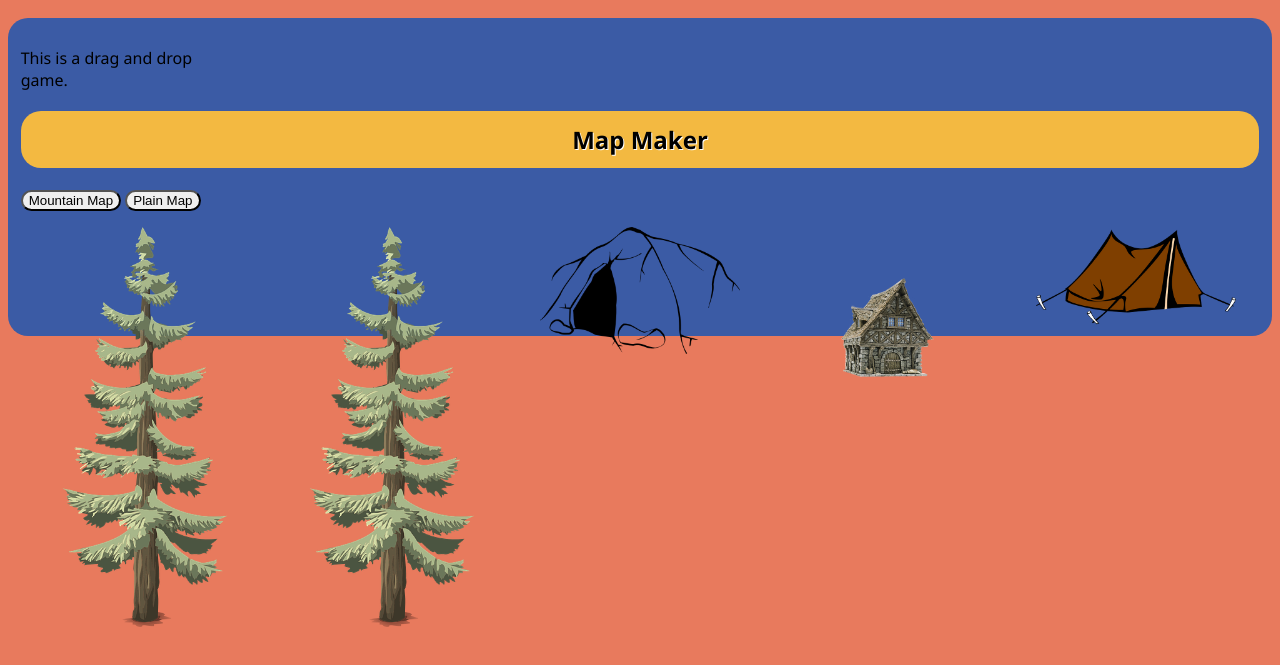
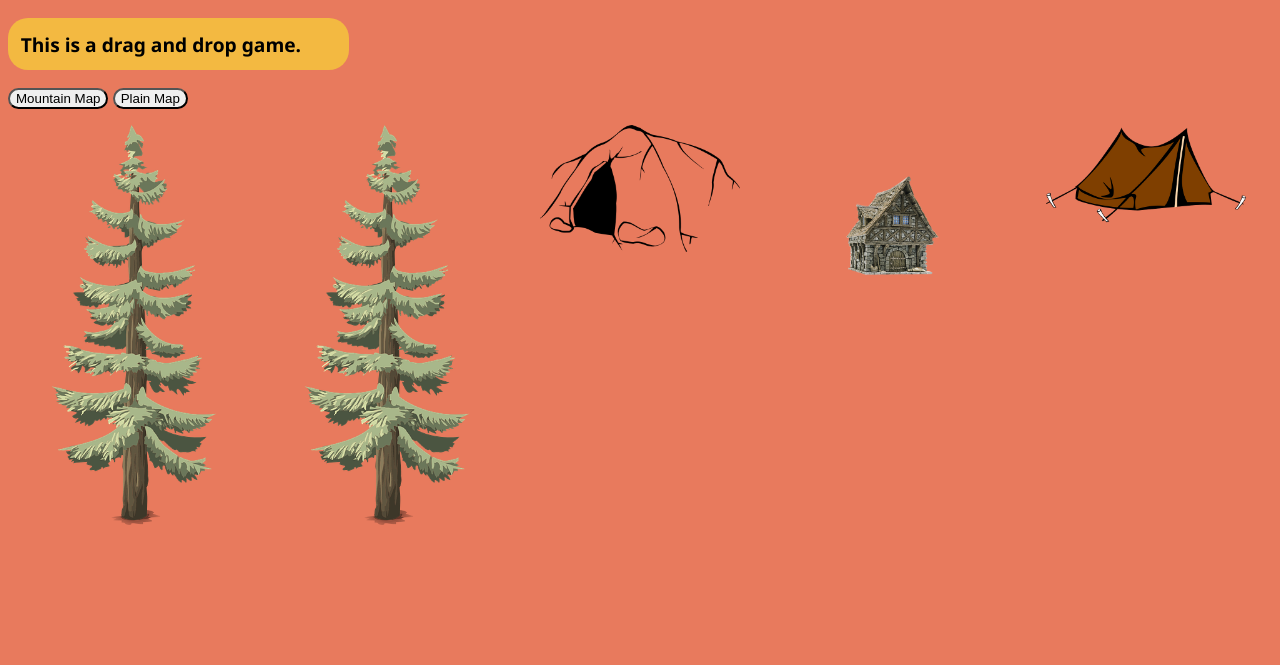
Before and after one commit to espires02/JavaScript-Term-Project, a plain HTML site: page FinalProject/games/dragDrop.html in a window 1280 px wide. Shown: the part 93-758 px from the top of the page. Drawn offline with nearby package versions, Linux system fonts and the light colour scheme.

Commit message:
Update dragDrop.html

```diff
--- a/FinalProject/games/dragDrop.html
+++ b/FinalProject/games/dragDrop.html
@@ -11,10 +11,8 @@
     </head>
     <body>
         <h1>Drag and Drop</h1>
-        <article>
-            <p>This is a drag and drop game.</p>
 
-                <h1>Map Maker</h1>
+            <h2>This is a drag and drop game.</h2>
                 <button type="button" id="mountain">Mountain Map</button>
                 <button type="button" id="basic">Plain Map</button>
                 <section>
@@ -25,6 +23,5 @@
                     <p id="MoveMe5"><img src="media/tent.png"></p>
                 </section>
 
-        </article>
     </body>
 </html>
```
